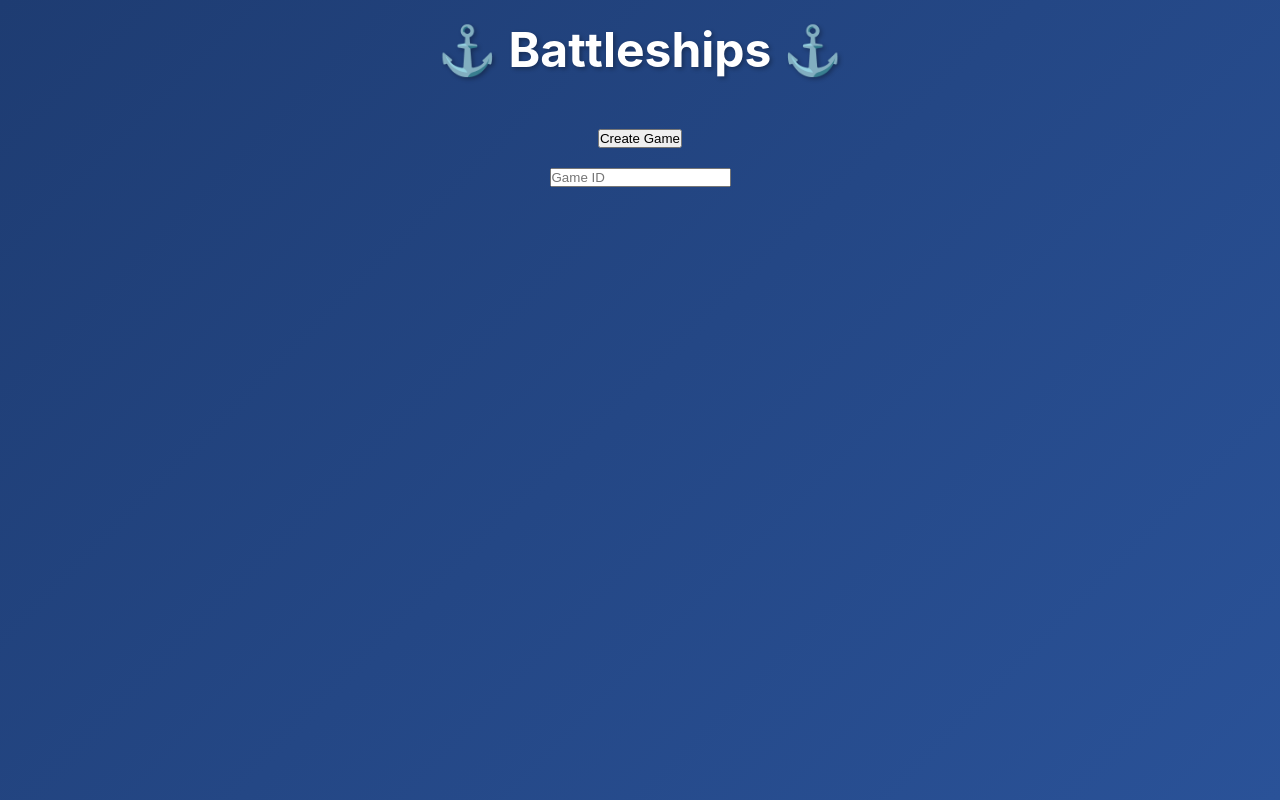
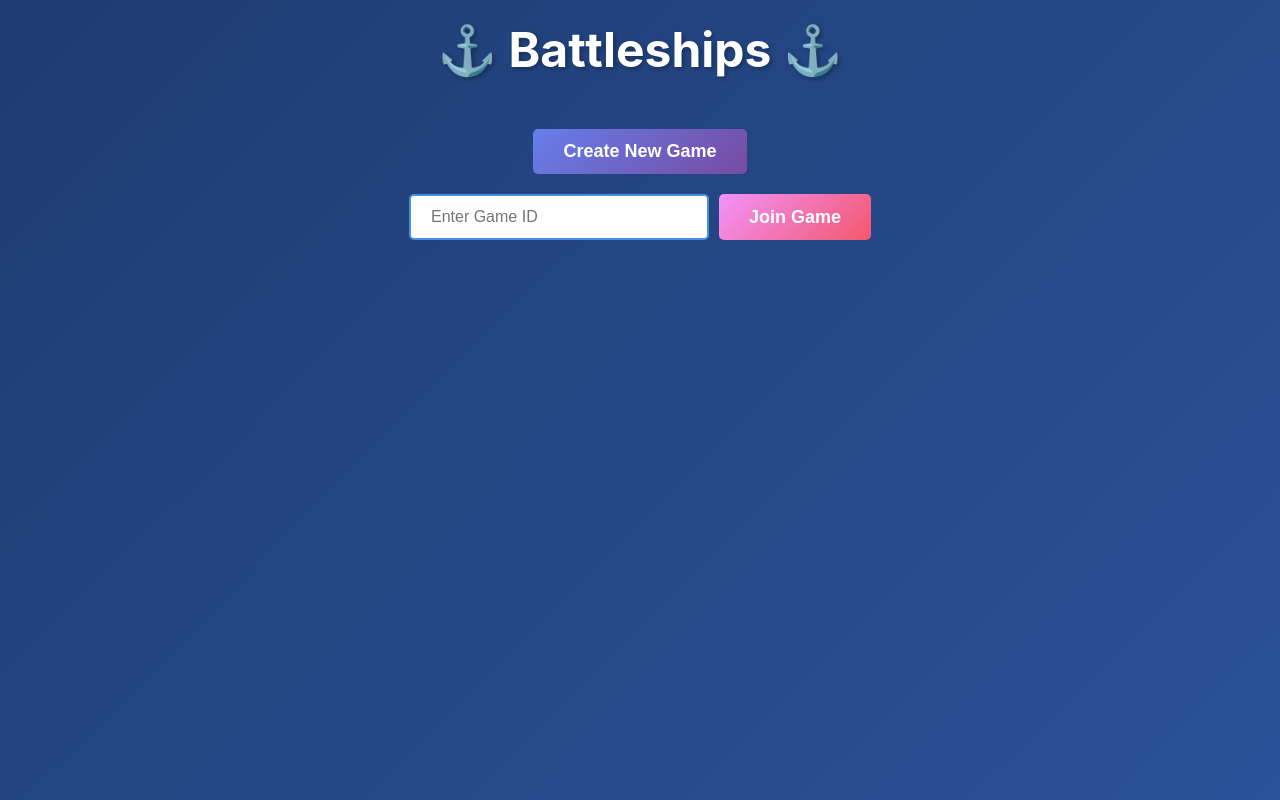
Before and after one commit to teoZait/battleplanes, a React (Vite) app in the folder frontend/: page / in a window 1280 px wide. Built offline with nearby package versions, Linux system fonts and the light colour scheme; the HTML template or start-up script is replaced by a standard one.

Commit message:
fix: UI regression

```diff
--- a/frontend/src/App.tsx
+++ b/frontend/src/App.tsx
@@ -44,6 +44,7 @@ function App() {
   const handleShipsPlaced = useCallback(
     (ships: Ship[]) => {
       const board = createEmptyBoard();
+
       ships.forEach(ship =>
         ship.positions.forEach(([x, y]) => {
           board[y][x] = 'ship';
@@ -51,11 +52,8 @@ function App() {
       );
 
       dispatch({
-        type: 'attack_result', // local-only UI update
-        x: -1,
-        y: -1,
-        result: 'ship',
-        is_attacker: false
+        type: 'set_own_board',
+        board
       });
 
       send({ type: 'place_ships', ships });
@@ -85,14 +83,39 @@ function App() {
 
       {!gameId && (
         <div className="menu">
-          <button onClick={createGame}>Create Game</button>
-          <input
-            placeholder="Game ID"
-            onKeyDown={(e) =>
-              e.key === 'Enter' &&
-              joinGame((e.target as HTMLInputElement).value)
-            }
-          />
+          <button
+            onClick={createGame}
+            className="btn btn-primary"
+          >
+            Create New Game
+          </button>
+
+          <div className="join-game">
+            <input
+              type="text"
+              placeholder="Enter Game ID"
+              onKeyDown={(e) => {
+                if (e.key === 'Enter') {
+                  joinGame((e.target as HTMLInputElement).value);
+                }
+              }}
+            />
+
+            <button
+              onClick={() => {
+                const input = document.querySelector(
+                  '.join-game input'
+                ) as HTMLInputElement;
+
+                if (input?.value) {
+                  joinGame(input.value);
+                }
+              }}
+              className="btn btn-secondary"
+            >
+              Join Game
+            </button>
+          </div>
         </div>
       )}
 
--- a/frontend/src/reducers/gameReducer.tsx
+++ b/frontend/src/reducers/gameReducer.tsx
@@ -11,6 +11,9 @@ export interface GameUIState {
   message: string;
   winner: string | null;
 }
+
+export type UIAction =
+  | { type: 'set_own_board'; board: CellStatus[][] };
 
 export const createEmptyBoard = (): CellStatus[][] =>
   Array.from({ length: 10 }, () =>
@@ -29,7 +32,7 @@ export const initialGameState: GameUIState = {
 
 export function gameReducer(
   state: GameUIState,
-  action: ServerMessage
+  action: ServerMessage | UIAction
 ): GameUIState {
   switch (action.type) {
     case 'player_assigned':
@@ -106,6 +109,12 @@ export function gameReducer(
         message: `Error: ${action.message}`,
       };
 
+    case 'set_own_board':
+      return {
+        ...state,
+        ownBoard: action.board,
+      };
+
     default: {
       const _exhaustive: never = action;
       return _exhaustive;
```
